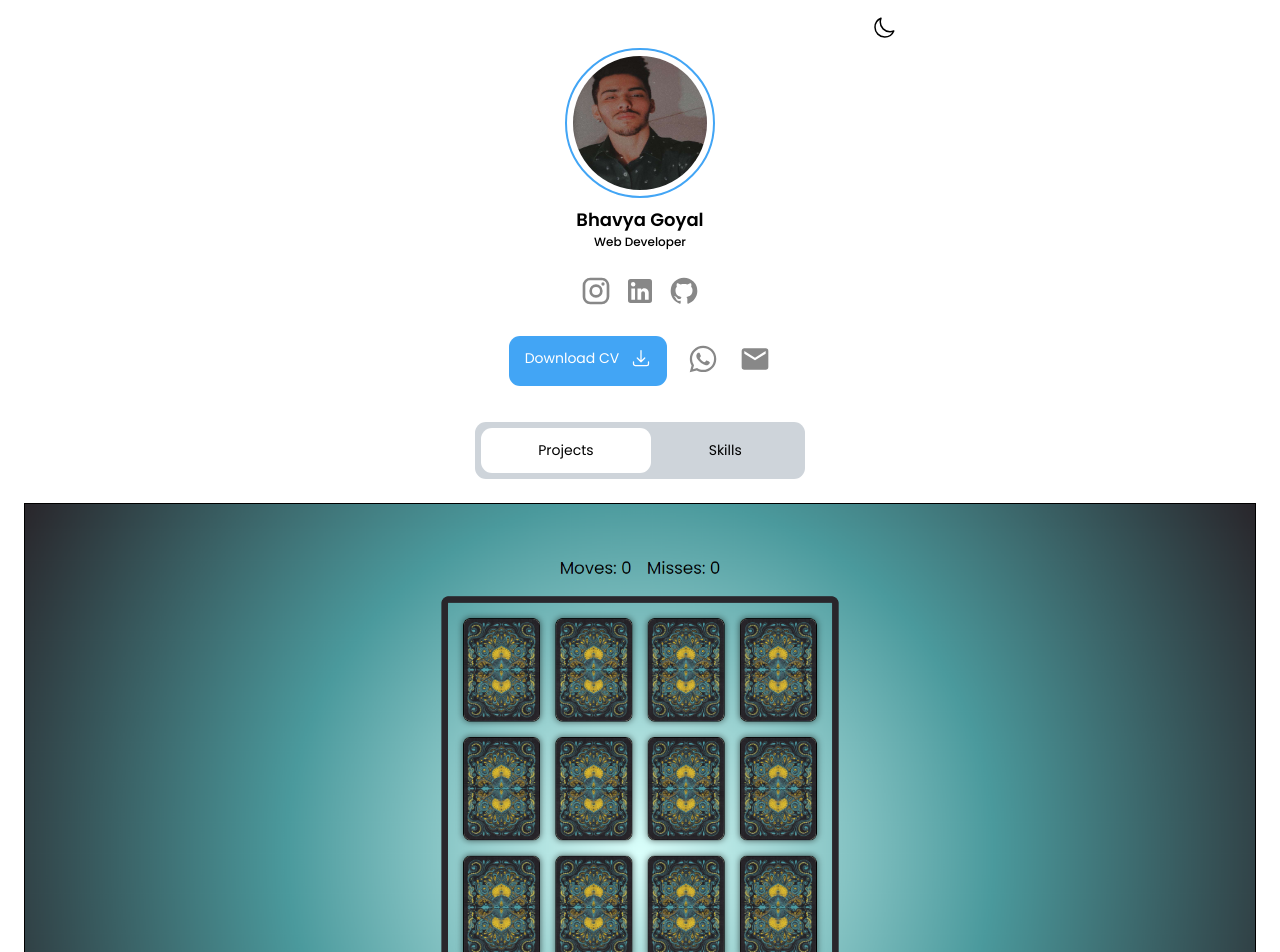
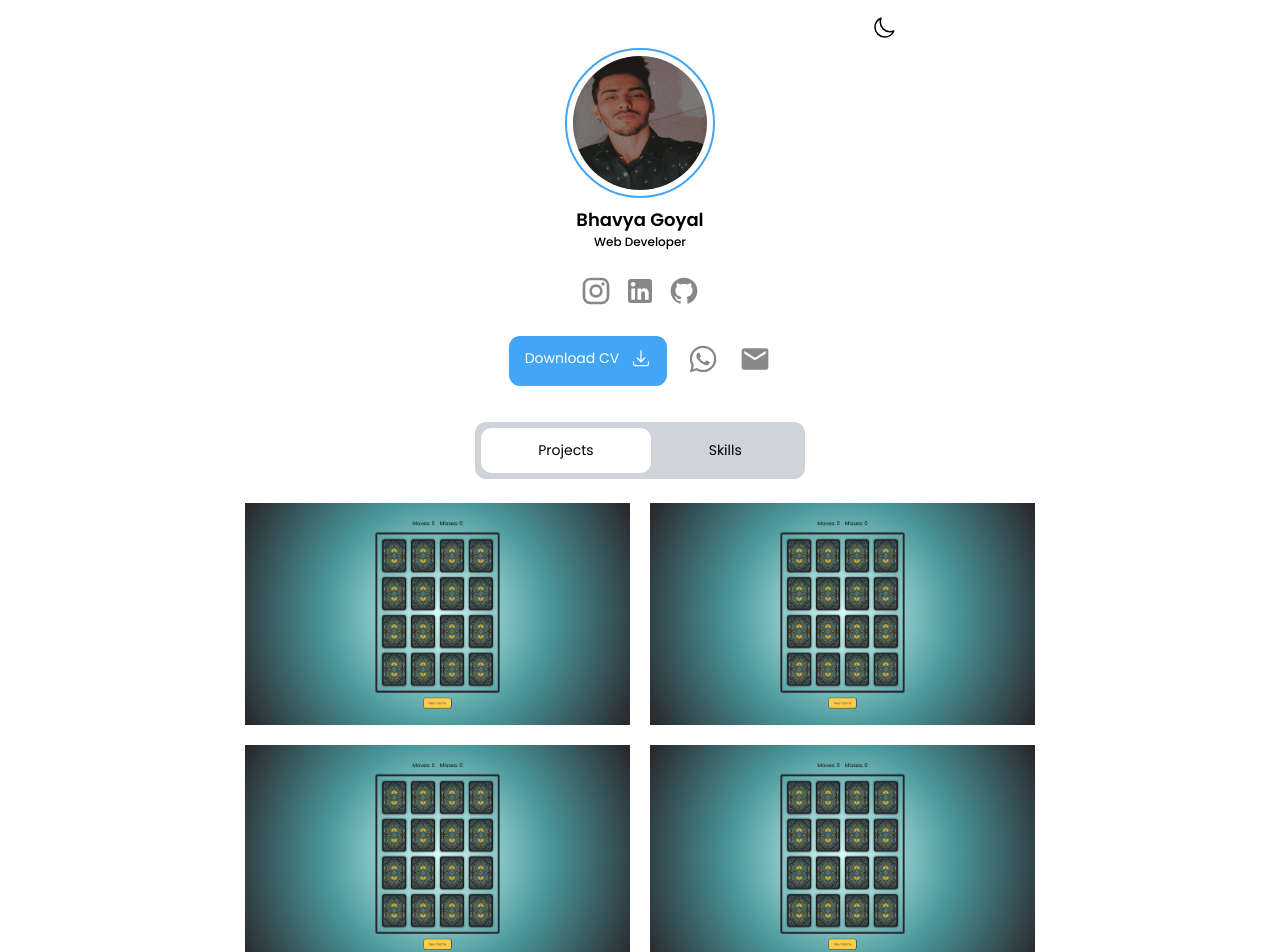
Before and after one commit to Bhavya-Goyal423/portfolio, a React (Vite) app: page / in a window 1280 px wide. Shown: the top 952 px of the page. Built offline with nearby package versions, Linux system fonts and the light colour scheme.

Commit message:
added hover effect in project section

```diff
--- a/src/App.css
+++ b/src/App.css
@@ -178,12 +178,13 @@ footer {
   width: 100%;
   display: grid;
   grid-template-columns: 1fr;
-  border: 1px solid black;
+  row-gap: 2rem;
 }
 
 .project-box {
   width: 100%;
   position: relative;
+  cursor: pointer;
 }
 
 .project-img {
@@ -193,22 +194,19 @@ footer {
 }
 
 .gradient {
+  display: none;
+}
+
+.gradient.active {
+  display: block;
   position: absolute;
   width: 100%;
   height: 100%;
-  top: 0;
+  top: 0%;
   left: 0;
-  background: linear-gradient(
-    to bottom right,
-    rgba(255, 255, 255, 0.555),
-    rgba(0, 0, 0, 0.747)
-  );
-  backdrop-filter: blur(5px);
-  opacity: 0;
-}
-
-.gradient:hover {
-  opacity: 100;
+  backdrop-filter: blur(3px);
+  transition: all 0s ease-in-out;
+  background: none;
 }
 
 .gradient a {
@@ -253,4 +251,10 @@ footer {
   .theme {
     right: 30%;
   }
+  .projects-showcase {
+    margin: 0 auto;
+    width: 79rem;
+    grid-template-columns: 1fr 1fr;
+    column-gap: 2rem;
+  }
 }
--- a/src/App.jsx
+++ b/src/App.jsx
@@ -1,9 +1,11 @@
 import "./App.css";
 import { useState } from "react";
+import data from "./data.js";
 
 function App() {
   const [theme, setTheme] = useState("day");
   const [showcase, setShowcase] = useState("projects");
+  const [curProject, setCurProject] = useState(null);
   return (
     <>
       <div className="container">
@@ -425,24 +427,29 @@ function App() {
           )}
           {showcase === "projects" && (
             <div className="projects-showcase">
-              <div className="project-box">
-                <div className="gradient">
+              {data.map((el, idx) => (
+                <div
+                  className="project-box"
+                  key={idx}
+                  onMouseOver={() => setCurProject(idx)}
+                  onMouseOut={() => setCurProject(null)}
+                >
+                  <div
+                    className={`gradient ${curProject === idx ? "active" : ""}`}
+                  >
                     <a
                       className="project"
-                    href="https://card-flip-ruddy.vercel.app/"
+                      href={el.href}
                       target="_blank"
                       rel="noopener noreferrer"
                     >
-                    Card-Flip Game
+                      {el.name}
                     </a>
                   </div>
 
-                <img
-                  className="project-img"
-                  src="/project/cardflip.png"
-                  alt="card flip game"
-                />
+                  <img className="project-img" src={el.src} alt={el.name} />
                 </div>
+              ))}
             </div>
           )}
         </div>
--- /dev/null
+++ b/src/data.js
@@ -0,0 +1,24 @@
+const data = [
+  {
+    href: "https://card-flip-ruddy.vercel.app/",
+    name: "Card-Flip Game",
+    src: "/project/cardflip.png",
+  },
+  {
+    href: "https://card-flip-ruddy.vercel.app/",
+    name: "Card-Flip Game",
+    src: "/project/cardflip.png",
+  },
+  {
+    href: "https://card-flip-ruddy.vercel.app/",
+    name: "Card-Flip Game",
+    src: "/project/cardflip.png",
+  },
+  {
+    href: "https://card-flip-ruddy.vercel.app/",
+    name: "Card-Flip Game",
+    src: "/project/cardflip.png",
+  },
+];
+
+export default data;
```
Lines whose indentation alone changed are shown as unchanged.
